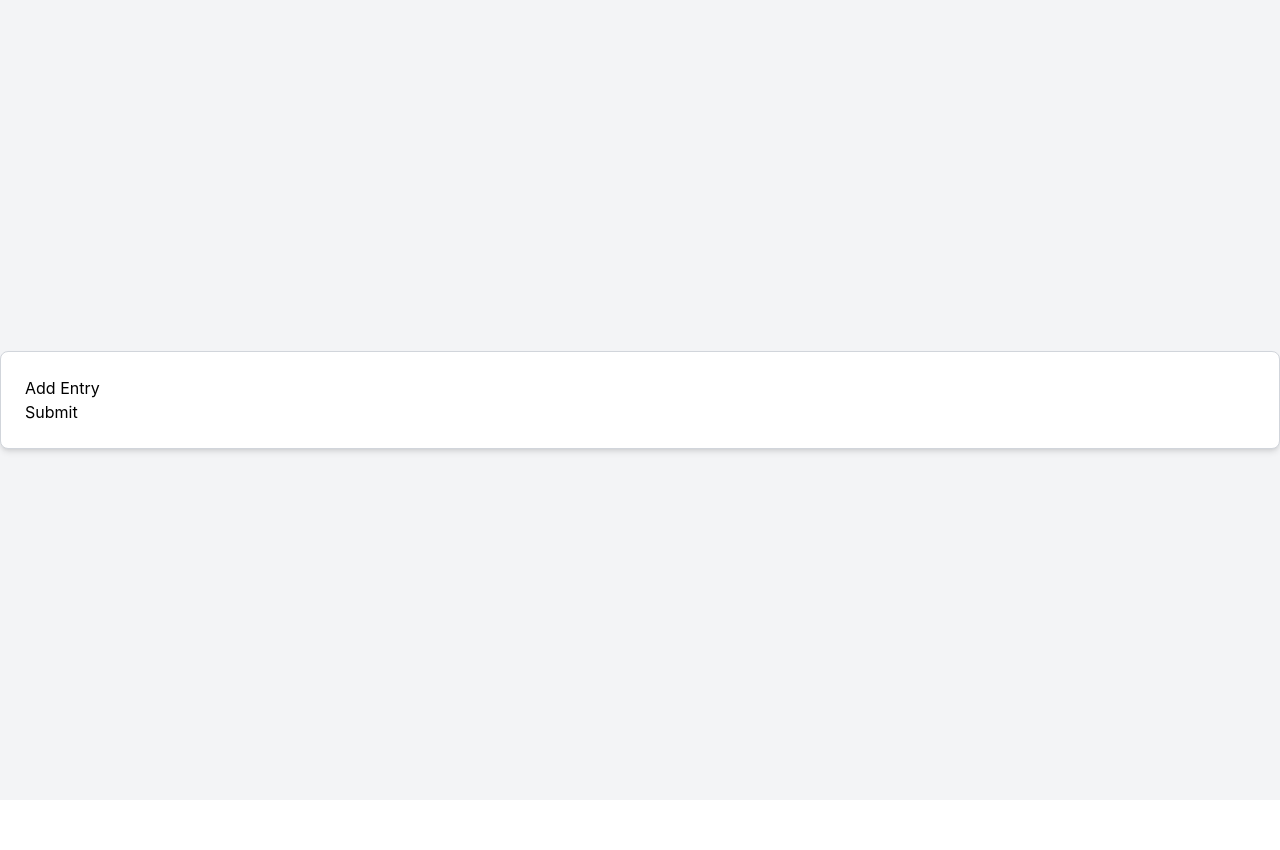
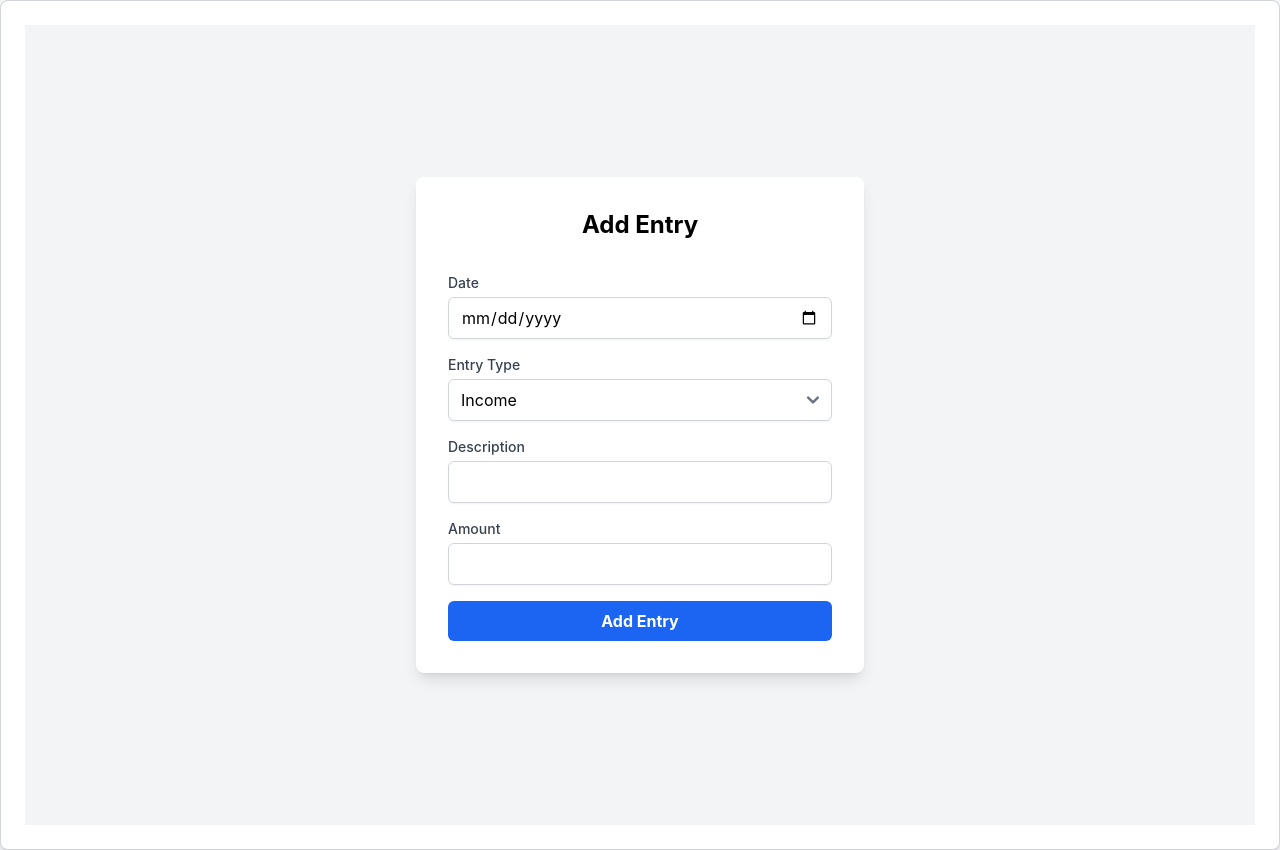
Before and after one commit to Micokoko/budget-tracker-app, a React (Create React App) app in the folder frontend/: page /add-entry in a window 1280 px wide. Before the commit the page ends 800 px from the top, so only its background shows below. Built offline with nearby package versions, Linux system fonts and the light colour scheme.

Commit message:
added add entry. to fix even further

```diff
--- a/frontend/src/App.js
+++ b/frontend/src/App.js
@@ -1,3 +1,4 @@
+// src/App.js
 import './App.css';
 import React from 'react';
 import { BrowserRouter as Router, Route, Routes } from 'react-router-dom';
@@ -5,9 +6,11 @@ import LoginPage from './components/LoginPage';
 import SignUpPage from './components/SignUpPage';
 import UserPage from './components/UserPage';
 import AddEntryPage from './components/AddEntryPage';
+import { UserProvider } from './UserContext';
 
 const App = () => {
   return (
+    <UserProvider>
       <Router>
         <div className="flex items-center justify-center min-h-screen bg-gray-100">
           <div className="w-full h-full p-6 border border-gray-300 rounded-lg shadow-md bg-white overflow-y-auto">
@@ -20,6 +23,7 @@ const App = () => {
           </div>
         </div>
       </Router>
+    </UserProvider>
   );
 }
 
--- /dev/null
+++ b/frontend/src/UserContext.js
@@ -0,0 +1,15 @@
+import React, { createContext, useState } from 'react';
+
+
+export const UserContext = createContext();
+
+
+export const UserProvider = ({ children }) => {
+    const [username, setUsername] = useState(null);
+
+    return (
+        <UserContext.Provider value={{ username, setUsername }}>
+            {children}
+        </UserContext.Provider>
+    );
+};
--- a/frontend/src/components/AddEntryPage.js
+++ b/frontend/src/components/AddEntryPage.js
@@ -1,14 +1,104 @@
-import React from 'react';
+import React, { useContext, useState } from 'react';
 import { useNavigate } from 'react-router-dom';
+import { UserContext } from '../UserContext'; // Import UserContext
 
 function AddEntryPage() {
     const navigate = useNavigate();
+    const { username } = useContext(UserContext); // Access username from context
+
+    // State variables for form inputs
+    const [date, setDate] = useState('');
+    const [entryType, setEntryType] = useState('Income'); // Default to Income
+    const [description, setDescription] = useState('');
+    const [amount, setAmount] = useState('');
+    const [error, setError] = useState('');
+
+    const handleAddEntry = async (event) => {
+        event.preventDefault(); // Prevent default form submission
+
+        // Implement the logic to add an entry, using the username
+        const response = await fetch(`http://localhost:3000/entries?username=${username}`, {
+            method: 'POST',
+            headers: {
+                'Content-Type': 'application/json',
+            },
+            body: JSON.stringify({
+                date,
+                entry_type: entryType,
+                description,
+                amount: parseFloat(amount), // Ensure amount is a number
+            }),
+        });
+
+        if (response.ok) {
+            navigate('/dashboard'); // Redirect after successful entry
+        } else {
+            setError('Failed to add entry');
+            console.error('Failed to add entry');
+        }
+    };
 
     return (
-    <div>
-        <h1>Add Entry</h1>
-        <button onClick={() => navigate('/dashboard')}>Submit</button>
-    </div>
+        <div className="flex flex-col items-center justify-center min-h-screen bg-gray-100">
+            <div className="w-full max-w-md p-8 space-y-8 bg-white rounded-lg shadow-lg">
+                <h1 className="text-2xl font-bold text-center">Add Entry</h1>
+                <form onSubmit={handleAddEntry} className="space-y-4">
+                    <div>
+                        <label className="block text-sm font-medium text-gray-700" htmlFor="date">Date</label>
+                        <input
+                            type="date"
+                            id="date"
+                            value={date}
+                            onChange={(e) => setDate(e.target.value)}
+                            required
+                            className="mt-1 block w-full px-3 py-2 border border-gray-300 rounded-md shadow-sm focus:outline-none focus:ring focus:ring-blue-500"
+                        />
+                    </div>
+                    <div>
+                        <label className="block text-sm font-medium text-gray-700" htmlFor="entryType">Entry Type</label>
+                        <select
+                            id="entryType"
+                            value={entryType}
+                            onChange={(e) => setEntryType(e.target.value)}
+                            className="mt-1 block w-full px-3 py-2 border border-gray-300 rounded-md shadow-sm focus:outline-none focus:ring focus:ring-blue-500"
+                        >
+                            <option value="Income">Income</option>
+                            <option value="Expense">Expense</option>
+                            <option value="Expense">Liabilities</option>
+                        </select>
+                    </div>
+                    <div>
+                        <label className="block text-sm font-medium text-gray-700" htmlFor="description">Description</label>
+                        <input
+                            type="text"
+                            id="description"
+                            value={description}
+                            onChange={(e) => setDescription(e.target.value)}
+                            required
+                            className="mt-1 block w-full px-3 py-2 border border-gray-300 rounded-md shadow-sm focus:outline-none focus:ring focus:ring-blue-500"
+                        />
+                    </div>
+                    <div>
+                        <label className="block text-sm font-medium text-gray-700" htmlFor="amount">Amount</label>
+                        <input
+                            type="number"
+                            id="amount"
+                            value={amount}
+                            onChange={(e) => setAmount(e.target.value)}
+                            required
+                            className="mt-1 block w-full px-3 py-2 border border-gray-300 rounded-md shadow-sm focus:outline-none focus:ring focus:ring-blue-500"
+                        />
+                    </div>
+                    <button
+                        type="submit"
+                        className="w-full px-4 py-2 font-bold text-white bg-blue-600 rounded-md hover:bg-blue-700 focus:outline-none focus:ring-2 focus:ring-blue-500 focus:ring-opacity-50"
+                    >
+                        Add Entry
+                    </button>
+                </form>
+                {error && <p className="text-red-600 text-center">{error}</p>}
+            </div>
+        </div>
     );
 }
 
--- a/frontend/src/components/LoginPage.js
+++ b/frontend/src/components/LoginPage.js
@@ -1,9 +1,11 @@
-import React, { useState } from "react";
+import React, { useState, useContext } from "react";
 import { useNavigate } from "react-router-dom";
 import { loginUser } from "../services/api";
+import { UserContext } from '../UserContext';
 
 function LoginPage() {
     const navigate = useNavigate();
+    const { setUsername } = useContext(UserContext);
 
     const [email, setEmail] = useState("");
     const [password, setPassword] = useState("");
@@ -20,13 +22,17 @@ function LoginPage() {
         try {
             const result = await loginUser(credentials);
             console.log(result);
+
+
+            setUsername(result.user.username);
+
             localStorage.setItem('userName', result.user.name);
             localStorage.setItem('cash', result.user.cash);
             localStorage.setItem('liabilities', result.user.liabilities);
 
             navigate("/dashboard");
         } catch (error) {
-            setError(error);
+            setError(error.message);
         }
     };
 
--- a/frontend/src/components/UserPage.js
+++ b/frontend/src/components/UserPage.js
@@ -54,19 +54,17 @@ function UserPage() {
                 </div>
             </div>
 
-
             <div className="fixed top-40 left-0 right-0 bg-white z-10 p-4">
                 <div className="flex justify-between">
                     <input type="date" className="border rounded-md p-2" />
                     <button
-                        onClick={() => navigate('/add-entry')}
+                        onClick={() => navigate(`/add-entry?username=${userName}`)}
                         className="ml-2 px-4 py-2 font-bold text-white bg-blue-600 rounded-md hover:bg-blue-700"
                     >
                         Add Entry
                     </button>
                 </div>
             </div>
-
 
             <div className="flex-1 mt-40 pt-16">
                 <div className="flex-1">
```
Also changed, not shown: 1 other file (tests, documents, lock files or other folders). Lines whose indentation alone changed are shown as unchanged.
